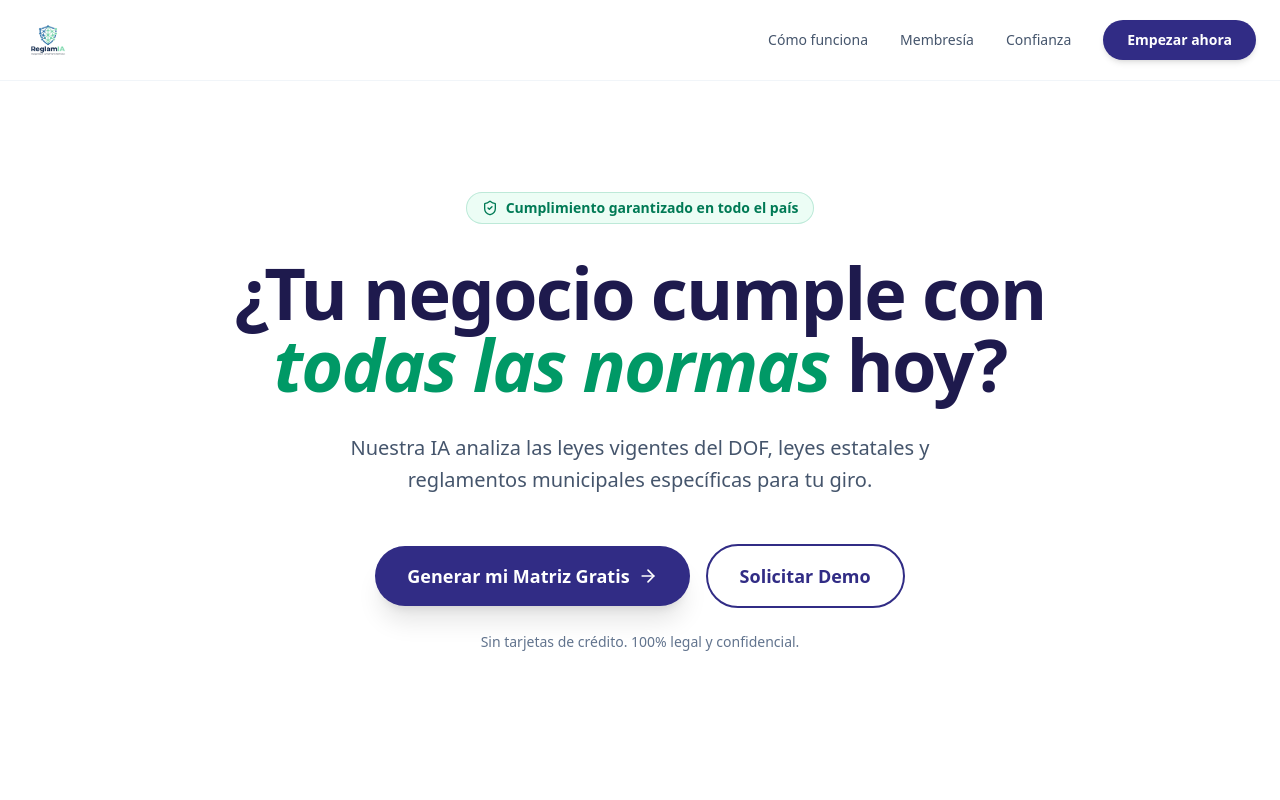
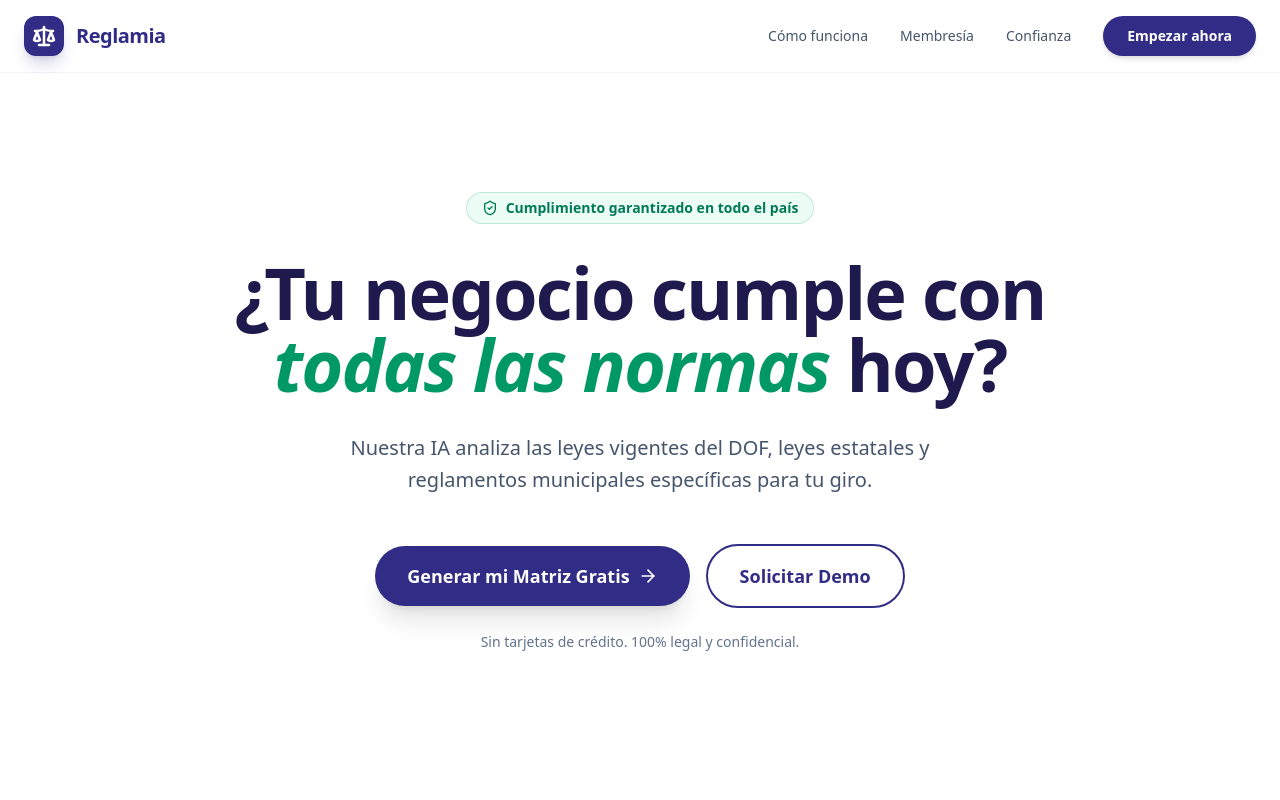
Before and after one commit to Elmaldelego/reglamIA, a React (Vite) app: page / in a window 1280 px wide. Shown: the top 800 px of the page. Built offline with nearby package versions, Linux system fonts and the light colour scheme.

Commit message:
Update App.tsx

```diff
--- a/src/App.tsx
+++ b/src/App.tsx
@@ -23,18 +23,22 @@ export default function App() {
   const GOOGLE_FORM_URL = "https://docs.google.com/forms/d/e/1FAIpQLScLYs71_RK8q8i0aEXeGs_0lhtO1wiRLSvqB9iWlLlVRhIIqg/viewform?usp=header";
   const DEMO_FORM_URL = "https://docs.google.com/forms/d/e/1FAIpQLSd4Bn3bNpGjuU6uL6xrxAsNSMj0Na-urcdF0YqcEXx4GE1lPg/viewform?usp=header";
 
+  const Logo = ({ className = "h-10", iconSize = 24 }: { className?: string, iconSize?: number }) => (
+    <div className={`flex items-center gap-3 ${className}`}>
+      <div className="flex aspect-square h-full items-center justify-center rounded-xl bg-indigo-900 text-white shadow-lg shadow-indigo-900/20">
+        <Scale size={iconSize} strokeWidth={2.5} />
+      </div>
+      <span className="text-xl font-bold tracking-tight text-indigo-900">Reglamia</span>
+    </div>
+  );
+
   return (
     <div className="min-h-screen bg-white font-sans text-slate-900 selection:bg-emerald-100 selection:text-emerald-900">
       {/* Navigation */}
       <nav className="fixed top-0 z-50 w-full border-b border-slate-100 bg-white/80 backdrop-blur-md">
         <div className="mx-auto flex max-w-7xl items-center justify-between px-6 py-4">
           <div className="flex items-center">
-            <img
-              src="/logo.png"
-              alt="Reglamia Logo"
-              className="h-12 w-auto"
-              referrerPolicy="no-referrer"
-            />
+            <Logo className="h-10" />
           </div>
 
           {/* Desktop Nav */}
@@ -376,12 +380,7 @@ export default function App() {
       <footer className="border-t border-slate-100 py-12">
         <div className="mx-auto max-w-7xl px-6 text-center">
           <div className="flex items-center justify-center mb-6">
-            <img
-              src="/logo.png"
-              alt="Reglamia Logo"
-              className="h-10 w-auto"
-              referrerPolicy="no-referrer"
-            />
+            <Logo className="h-8" iconSize={20} />
           </div>
           <p className="text-sm text-slate-500">
             &copy; {new Date().getFullYear()} Reglamia. Todos los derechos reservados.
```
